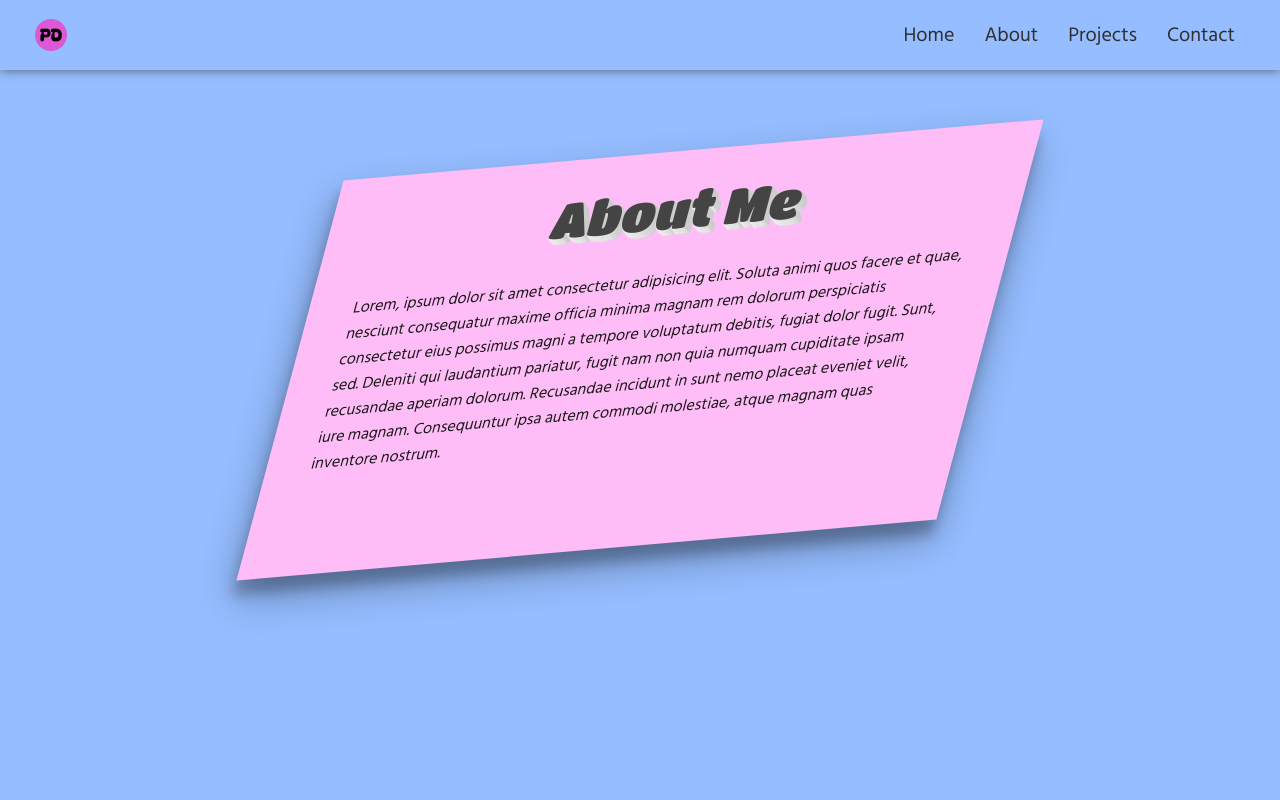
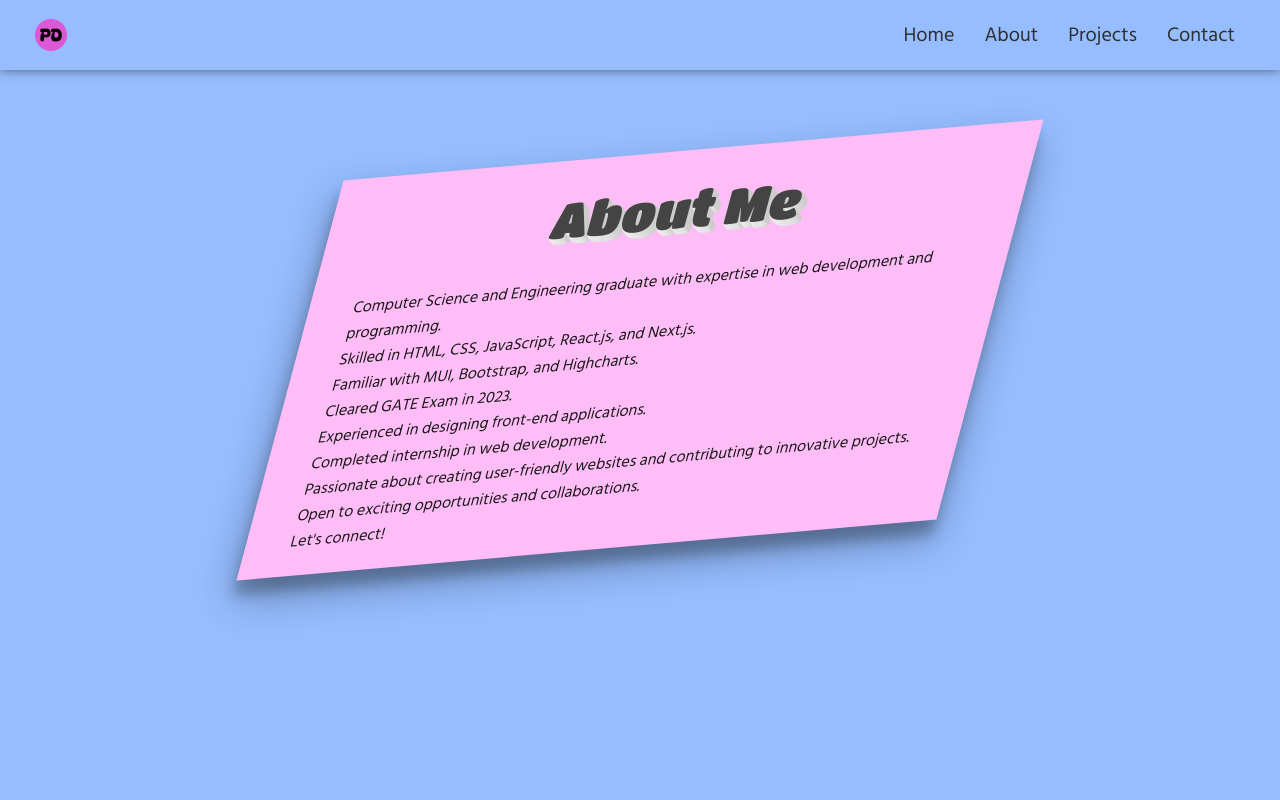
Before and after one commit to pallaviDwivedi1605/Pallavi_Dwivedi, a Next.js app: page /about in a window 1280 px wide. Shown: the top 800 px of the page. Built offline with nearby package versions, Linux system fonts and the light colour scheme.

Commit message:
added read me

```diff
--- a/src/app/about/page.jsx
+++ b/src/app/about/page.jsx
@@ -11,7 +11,15 @@ function About() {
       <div className={styles.container}>
         <h2 className={heading.className}>About Me</h2>
         <p>
-          Lorem, ipsum dolor sit amet consectetur adipisicing elit. Soluta animi quos facere et quae, nesciunt consequatur maxime officia minima magnam rem dolorum perspiciatis consectetur eius possimus magni a tempore voluptatum debitis, fugiat dolor fugit. Sunt, sed. Deleniti qui laudantium pariatur, fugit nam non quia numquam cupiditate ipsam recusandae aperiam dolorum. Recusandae incidunt in sunt nemo placeat eveniet velit, iure magnam. Consequuntur ipsa autem commodi molestiae, atque magnam quas inventore nostrum.
+        Computer Science and Engineering graduate with expertise in web development and programming.
+        <br/>Skilled in HTML, CSS, JavaScript, React.js, and Next.js.
+        <br/>Familiar with MUI, Bootstrap, and Highcharts.
+        <br/>Cleared GATE Exam in 2023.
+        <br/>Experienced in designing front-end applications.
+        <br/>Completed internship in web development.
+        <br/>Passionate about creating user-friendly websites and contributing to innovative projects.
+        <br/>Open to exciting opportunities and collaborations.
+        <br/>Let's connect!
         </p>
       </div>
     </section>
```
Also changed, not shown: 1 other file (tests, documents, lock files or other folders).
